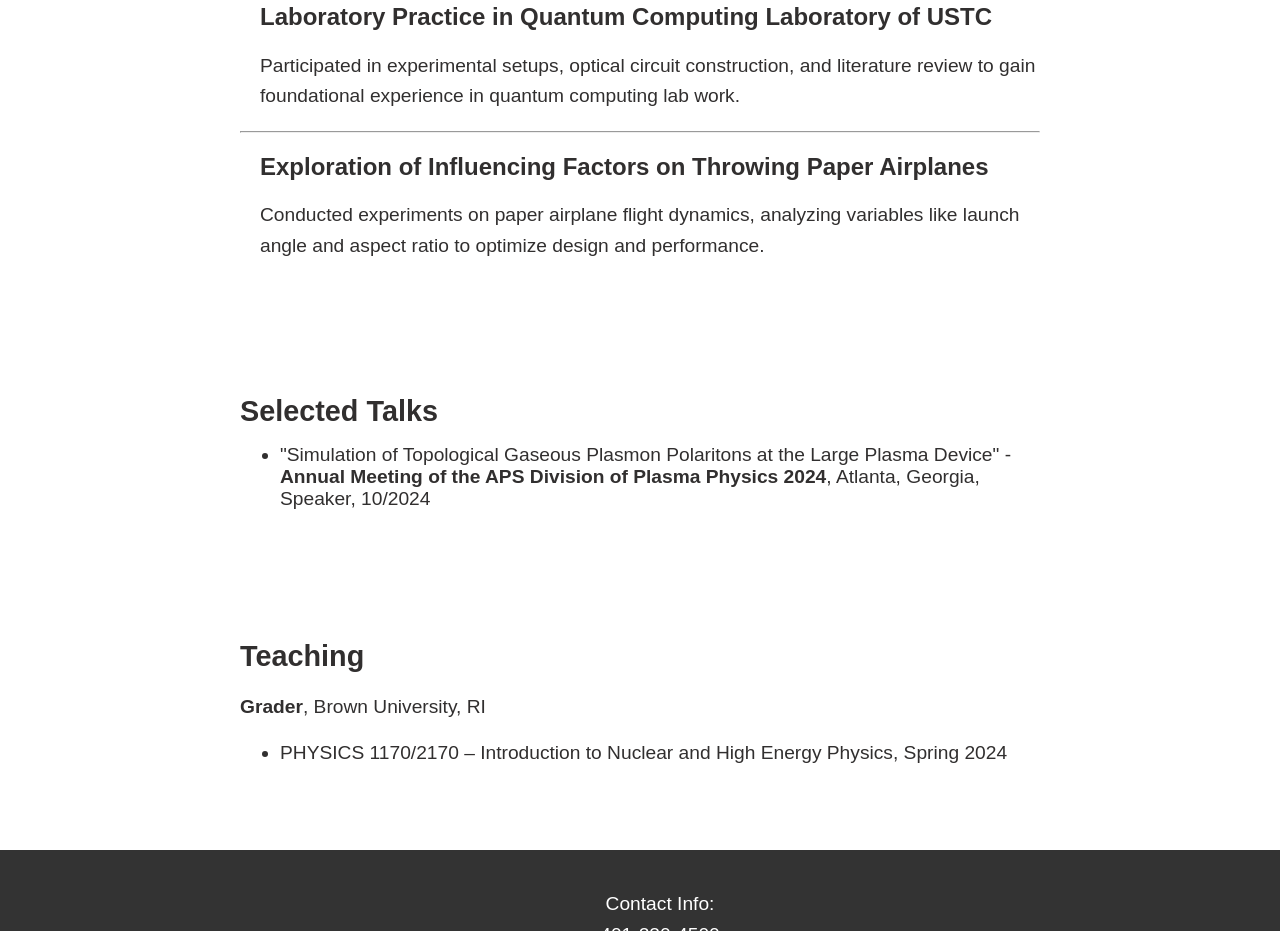
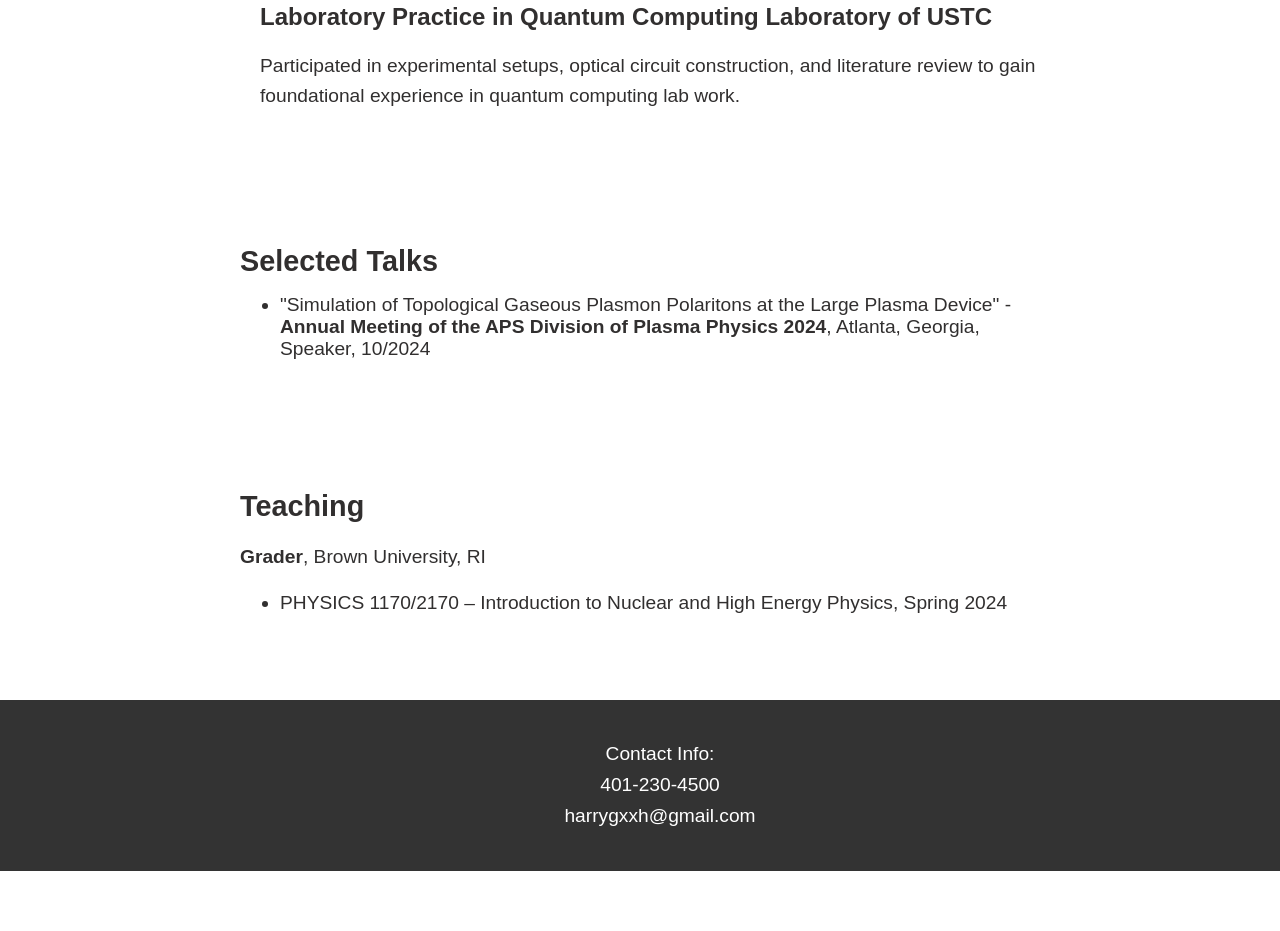
Before and after one commit to HarryGX0331/HarryGX0331.github.io, a plain HTML site: page index.html in a window 1280 px wide. Shown: the part 2358-3289 px from the top of the page. After the commit the page ends 3229 px from the top, so only its background shows below. Drawn offline with Linux system fonts and the light colour scheme.

Commit message:
Update index.html

```diff
--- a/index.html
+++ b/index.html
@@ -298,11 +298,7 @@
             <h3>Laboratory Practice in Quantum Computing Laboratory of USTC</h3>
             <p class="experience-description">Participated in experimental setups, optical circuit construction, and literature review to gain foundational experience in quantum computing lab work.</p>
         </div>
-        <hr>
-        <div class="experience-item">
-            <h3>Exploration of Influencing Factors on Throwing Paper Airplanes</h3>
-            <p class="experience-description">Conducted experiments on paper airplane flight dynamics, analyzing variables like launch angle and aspect ratio to optimize design and performance.</p>
-        </div>
+
     </div>
 
     <!-- Selected Talks section -->
```
